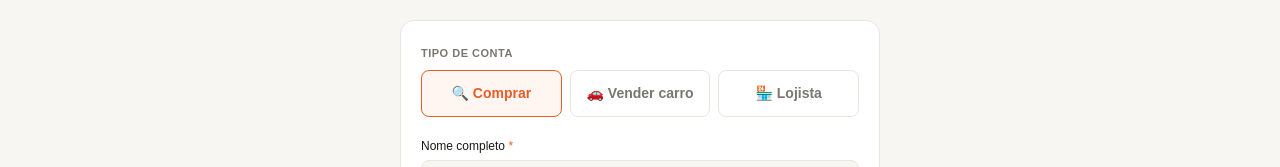
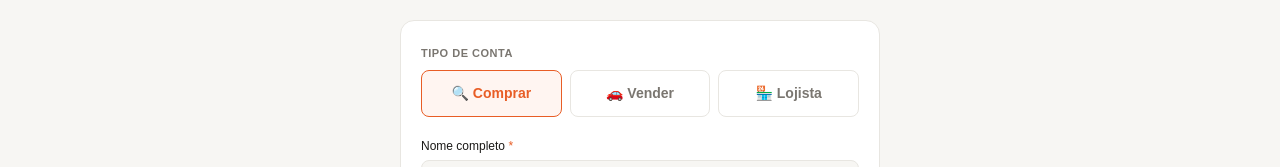
Before and after one commit to rafaelferrazf-hash/autoregiao, a Next.js app: page /cadastro in a window 1280 px wide. Shown: the part 150-317 px from the top of the page. Built offline with nearby package versions, Linux system fonts and the light colour scheme; no server answers.

Commit message:
texto botoes cadastro

```diff
--- a/app/cadastro/page.tsx
+++ b/app/cadastro/page.tsx
@@ -105,7 +105,7 @@ export default function Cadastro() {
             <div style={{ marginBottom: 20 }}>
               <div style={{ fontSize: 11, fontWeight: 600, color: "#7A7670", letterSpacing: 0.5, textTransform: "uppercase", marginBottom: 8 }}>Tipo de conta</div>
               <div style={{ display: "grid", gridTemplateColumns: "1fr 1fr 1fr", gap: 8 }}>
-                {[["comprador", "🔍 Comprar"], ["particular", "🚗 Vender carro"], ["lojista", "🏪 Lojista"]].map(([val, label]) => (
+                {[["comprador", "🔍 Comprar"], ["particular", "🚗 Vender"], ["lojista", "🏪 Lojista"]].map(([val, label]) => (
                   <button key={val} onClick={() => setTipo(val as "comprador" | "lojista" | "particular")}
                     style={{ padding: "12px", borderRadius: 8, border: "1.5px solid", borderColor: tipo === val ? "#E85D26" : "#E8E6E1", background: tipo === val ? "#FFF5F1" : "#fff", color: tipo === val ? "#E85D26" : "#7A7670", fontWeight: 600, fontSize: 14, cursor: "pointer" }}>
                     {label}
```
